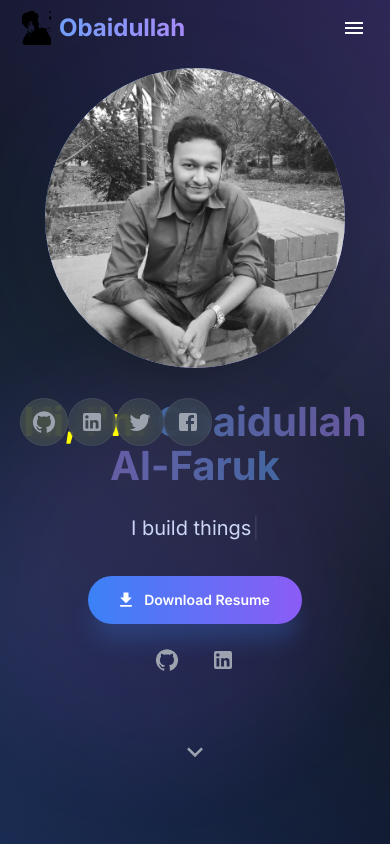
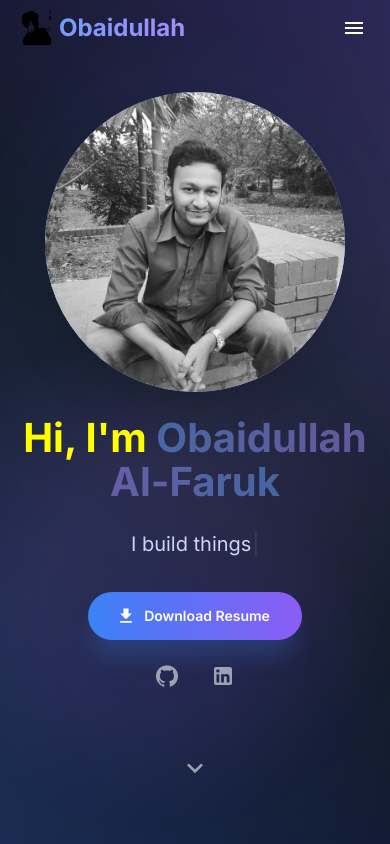
Before and after one commit to obaidullah-faruk/portfolio, a React (Vite) app: page / in a window 390 px wide. Shown: the top 844 px of the page. Built offline with nearby package versions, Linux system fonts and the light colour scheme.

Commit message:
responsiveness issue fixed in profile image and side social media icons

```diff
--- a/src/components/Hero.tsx
+++ b/src/components/Hero.tsx
@@ -57,7 +57,7 @@ const Hero = () => {
   const profileImageStyles = {
     width: 300,
     height: 300,
-    margin: '0 auto 2rem',
+    margin: '0 auto 1.5rem',
     background: 'linear-gradient(135deg, #60a5fa, #a78bfa)',
     fontSize: '2.5rem',
     fontWeight: 700,
@@ -111,8 +111,8 @@ const Hero = () => {
       <Box sx={backgroundElement2} />
 
       <Container maxWidth="lg" sx={{ position: 'relative', zIndex: 10, textAlign: 'center' }}>
-        <Box sx={{  mx: 'auto' }}>
-          <Avatar sx={profileImageStyles} src='/profile.jpg'>O</Avatar>
+        <Box sx={{  mx: 'auto', mt:5 }}>
+          <Avatar sx={profileImageStyles} src='/profile.jpg'>Faruk</Avatar>
 
           <Typography variant="h1" sx={{ mb: 3, lineHeight: 1.1 }}>
             <Box component="span" sx={{ color: theme.palette.text.primary }}>Hi, I'm </Box>
--- a/src/components/SocialMediaSidebar.tsx
+++ b/src/components/SocialMediaSidebar.tsx
@@ -38,7 +38,7 @@ const SocialMediaSidebar = () => {
         top: '50%',
         transform: 'translateY(-50%)',
         zIndex: 1000,
-        display: { md: 'none', xl: 'flex' },
+        display: { xs: 'none',md: 'none', xl: 'flex' },
         flexDirection: 'column',
         gap: 2,
         '&::after': {
```
